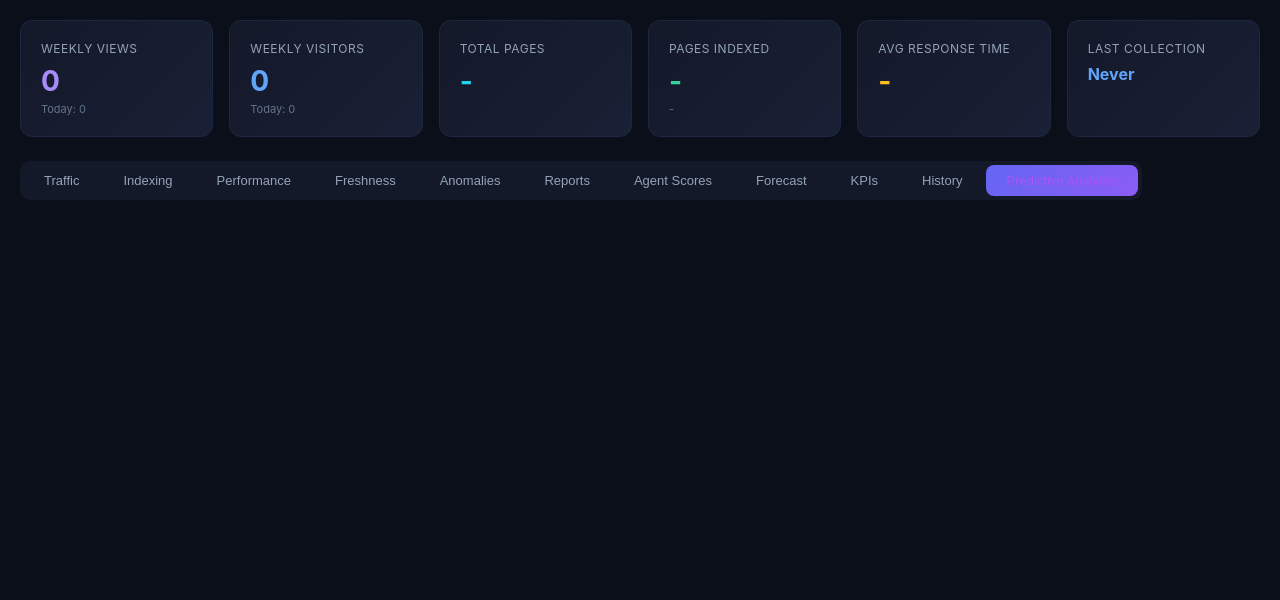
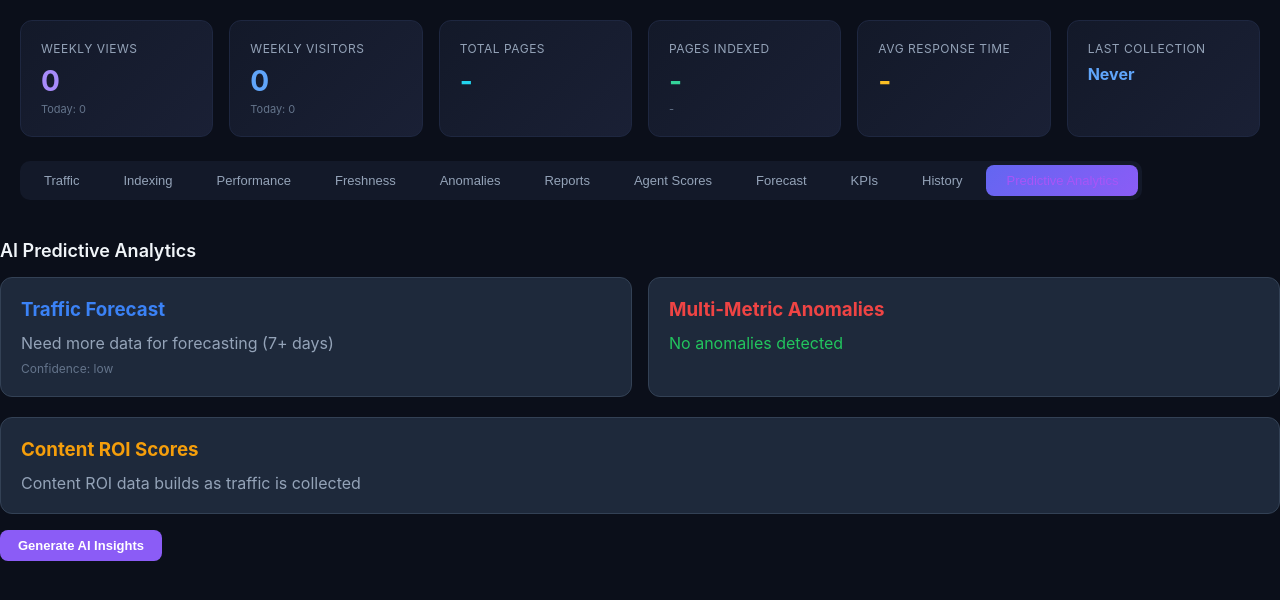
Before and after one commit to anirudhatalmale6-alt/pethub-analytics-agent, a FastAPI app: page / in a window 1280 px wide, after a click on "Predictive Analytics". Shown: the part 66-666 px from the top of the page. Run offline with FastAPI, Linux system fonts and the light colour scheme; data that the repository does not hold is empty; parts of the project's set-up code (start-up, migrations or seed data) failed here and were passed over.

Commit message:
fix: resolve JS syntax errors and panel ID mismatches in dashboard tabs

```diff
--- a/templates/analytics_dashboard.html
+++ b/templates/analytics_dashboard.html
@@ -432,7 +432,7 @@
 </div>
 
 
-  <div id="predictive" class="tab-content" style="display:none"><div class="section"><h2>Loading Predictive Analytics...</h2></div></div>
+  <div id="predictive" class="panel"><div class="section"><h2>Loading Predictive Analytics...</h2></div></div>
 <script>
 const base = window.location.pathname.replace(/\/$/, '');
 const API = base + '/api';
@@ -447,6 +447,7 @@
   document.querySelectorAll('.tab').forEach(t => t.classList.remove('active'));
   document.getElementById(id).classList.add('active');
   btn.classList.add('active');
+  if(id==='predictive')loadPredictive();
 }
 
 function timeAgo(d) {
@@ -1489,7 +1490,7 @@
 
   // Forecast
   try {
-    const fr = await fetch('/agents/analytics/api/predictive/forecast');
+    const fr = await fetch(window.location.pathname.replace(/\/$/,'')+'/api/predictive/forecast');
     const fd = await fr.json();
     html += '<div style="background:#1e293b;border:1px solid #334155;border-radius:12px;padding:20px"><h3 style="color:#3b82f6;margin-bottom:12px">Traffic Forecast</h3>';
     if (fd.predictions && fd.predictions.length) {
@@ -1507,7 +1508,7 @@
 
   // Anomalies
   try {
-    const ar = await fetch('/agents/analytics/api/predictive/anomalies');
+    const ar = await fetch(window.location.pathname.replace(/\/$/,'')+'/api/predictive/anomalies');
     const ad = await ar.json();
     html += '<div style="background:#1e293b;border:1px solid #334155;border-radius:12px;padding:20px"><h3 style="color:#ef4444;margin-bottom:12px">Multi-Metric Anomalies</h3>';
     if (ad.anomalies && ad.anomalies.length) {
@@ -1527,7 +1528,7 @@
 
   // Content ROI
   try {
-    const cr = await fetch('/agents/analytics/api/predictive/content-roi');
+    const cr = await fetch(window.location.pathname.replace(/\/$/,'')+'/api/predictive/content-roi');
     const cd = await cr.json();
     html += '<div style="background:#1e293b;border:1px solid #334155;border-radius:12px;padding:20px;margin-bottom:16px"><h3 style="color:#f59e0b;margin-bottom:12px">Content ROI Scores</h3>';
     if (cd.content_roi && cd.content_roi.length) {
@@ -1552,7 +1553,7 @@
 
 async function generateAIInsights() {
   document.getElementById('ai-insights-result').innerHTML = '<span style="color:#94a3b8">Generating AI insights...</span>';
-  const r = await fetch('/agents/analytics/api/predictive/insights', {method:'POST'});
+  const r = await fetch(window.location.pathname.replace(/\/$/,'')+'/api/predictive/insights', {method:'POST'});
   const d = await r.json();
   let html = '';
   if (d.insights && d.insights.length) {
```
